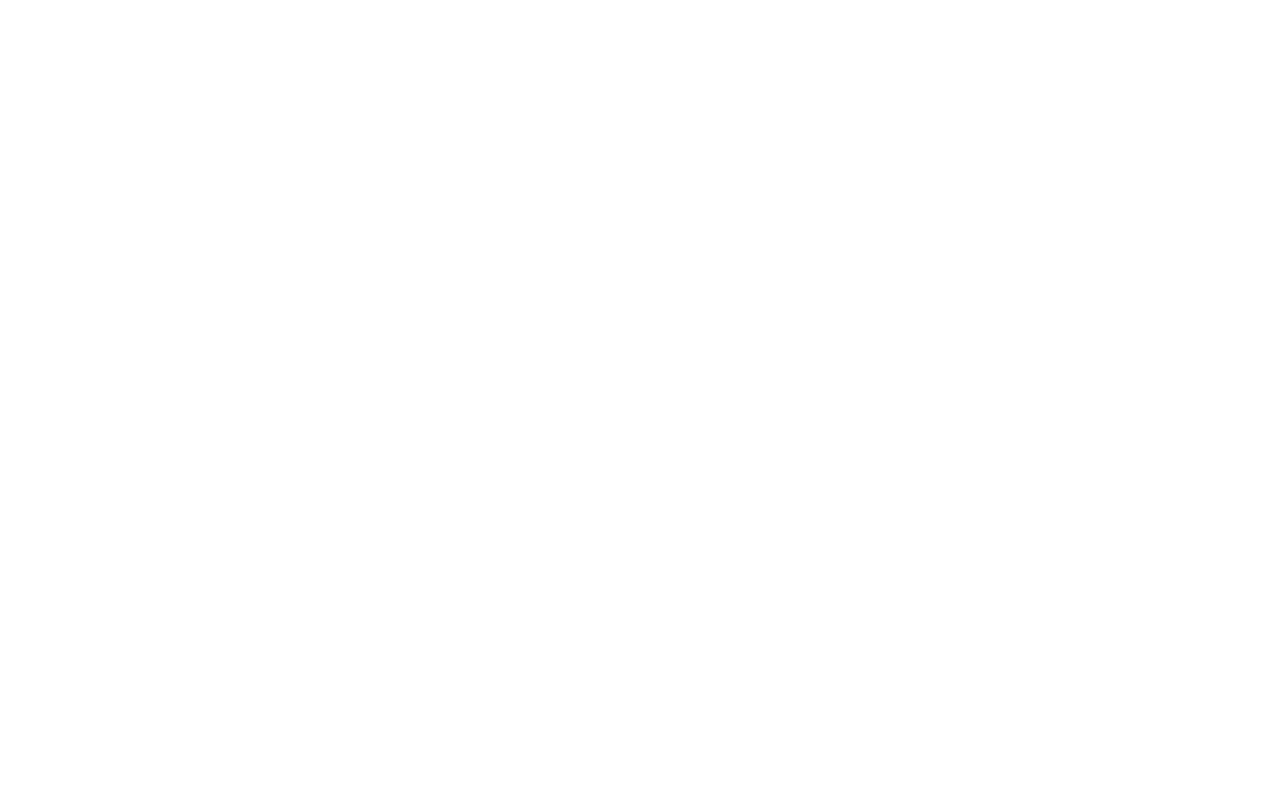
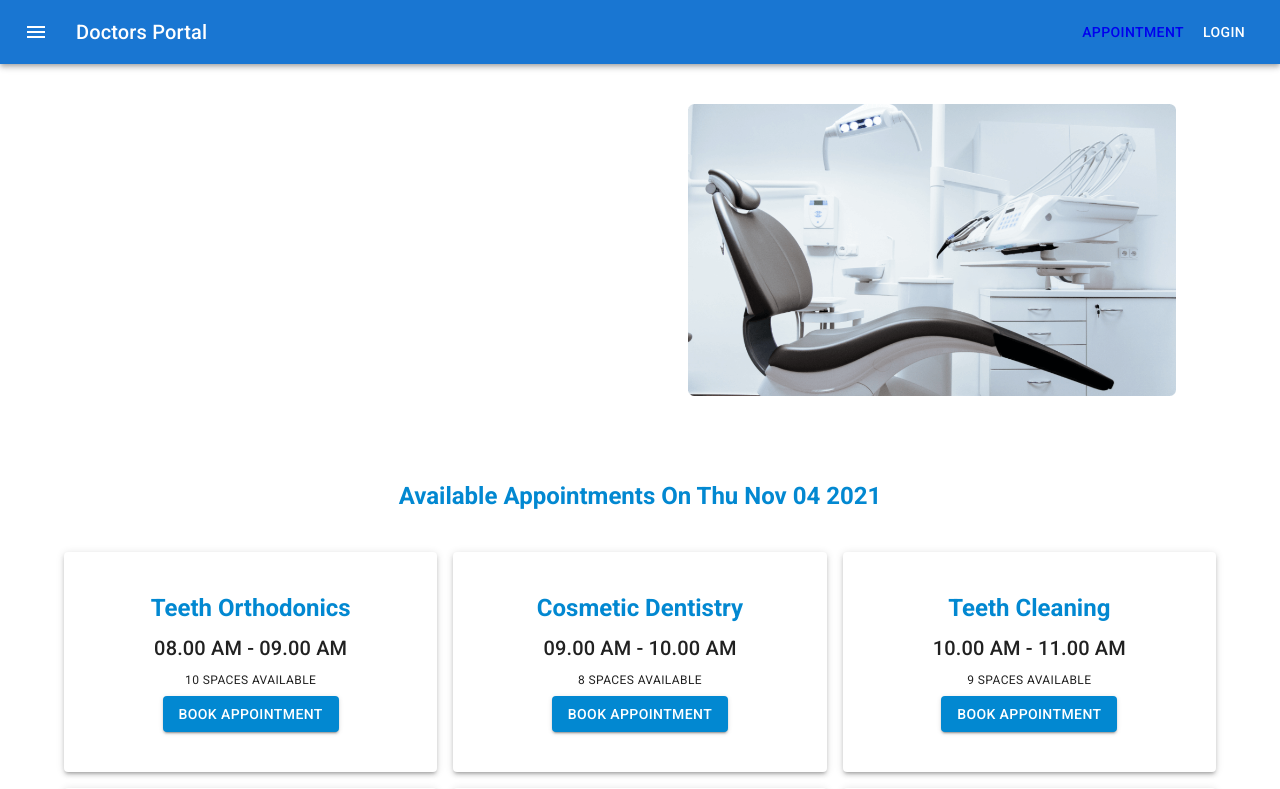
Before and after one commit to Abdullah-Al-Akash/doctors-portal-client, a React (Create React App) app: page /appointment in a window 1280 px wide. Shown: the top 789 px of the page. Built offline with nearby package versions, Linux system fonts and the light colour scheme.

Commit message:
Update Available Appointment Section

```diff
--- a/package.json
+++ b/package.json
@@ -6,10 +6,12 @@
     "@emotion/react": "^11.5.0",
     "@emotion/styled": "^11.3.0",
     "@mui/icons-material": "^5.0.5",
+    "@mui/lab": "^5.0.0-alpha.53",
     "@mui/material": "^5.0.6",
     "@testing-library/jest-dom": "^5.11.4",
     "@testing-library/react": "^11.1.0",
     "@testing-library/user-event": "^12.1.10",
+    "date-fns": "^2.25.0",
     "react": "^17.0.2",
     "react-dom": "^17.0.2",
     "react-router-dom": "^5.3.0",
--- a/src/App.js
+++ b/src/App.js
@@ -6,6 +6,7 @@ import {
   Link
 } from "react-router-dom";
 import Home from './pages/Home/Home/Home';
+import Appointment from './pages/Appointment/Appointment/Appointment';
 
 function App() {
   return (
@@ -17,7 +18,9 @@ function App() {
           </Route>
           <Route path="/home">
             <Home />
-
+          </Route>
+          <Route path="/appointment">
+            <Appointment />
           </Route>
         </Switch>
       </Router>
--- /dev/null
+++ b/src/pages/Appointment/Appointment/Appointment.js
@@ -0,0 +1,17 @@
+import React from 'react';
+import Navigation from '../../Shared/Navigation/Navigation';
+import AppointmentHeader from '../AppointmentHeader/AppointmentHeader';
+import AvailableAppointment from '../AvailableAppointment/AvailableAppointment';
+
+const Appointment = () => {
+        const [date, setDate] = React.useState(new Date());
+        return (
+                <div>
+                        <Navigation />
+                        <AppointmentHeader date={date} setDate={setDate} />
+                        <AvailableAppointment date={date} setDate={setDate} />
+                </div>
+        );
+};
+
+export default Appointment;
--- /dev/null
+++ b/src/pages/Appointment/AppointmentHeader/AppointmentHeader.js
@@ -0,0 +1,25 @@
+import { Container, Grid } from '@mui/material';
+import { Box } from '@mui/system';
+import React from 'react';
+import chair from '../../../images/chair.png'
+import bg from '../../../images/bg.png'
+import Calender from '../../Shared/Calender/Calender.js'
+
+const AppointmentHeader = ({ date, setDate }) => {
+        return (
+                <Container>
+                        <Grid container spacing={2}>
+                                <Grid item xs={12} md={6}>
+                                        <Calender date={date} setDate={setDate}></Calender>
+                                </Grid>
+                                <Grid item xs={12} md={6}>
+                                        <Box sx={{ p: 5 }}>
+                                                <img style={{ width: '100%' }} src={chair} alt="" />
+                                        </Box>
+                                </Grid>
+                        </Grid>
+                </Container>
+        );
+};
+
+export default AppointmentHeader;
--- /dev/null
+++ b/src/pages/Appointment/AvailableAppointment/AvailableAppointment.js
@@ -0,0 +1,69 @@
+import { Container, Grid, Typography } from '@mui/material';
+import React from 'react';
+import Booking from '../Booking/Booking';
+
+const bookings = [
+        {
+                id: 1,
+                name: 'Teeth Orthodonics',
+                time: '08.00 AM - 09.00 AM',
+                space: 10,
+        },
+        {
+                id: 2,
+                name: 'Cosmetic Dentistry',
+                time: '09.00 AM - 10.00 AM',
+                space: 8,
+        },
+        {
+                id: 3,
+                name: 'Teeth Cleaning',
+                time: '10.00 AM - 11.00 AM',
+                space: 9,
+        },
+        {
+                id: 4,
+                name: 'Cavity Protection',
+                time: '11.00 AM - 12.00 PM',
+                space: 5,
+        },
+        {
+                id: 5,
+                name: 'Pediatric Dental',
+                time: '06.00 PM - 07.00 PM',
+                space: 10,
+        },
+        {
+                id: 6,
+                name: 'Oral Surgery',
+                time: '07.00 PM - 08.00 PM',
+                space: 10,
+        },
+]
+
+const AvailableAppointment = ({ date, setDate }) => {
+        return (
+                <Container>
+                        <Typography variant="h5" sx={{
+                                textAlign: "center",
+                                color: 'info.main',
+                                py: 5,
+                                fontWeight: 'bold'
+                        }}>
+                                Available Appointments On {date.toDateString()}
+                        </Typography>
+                        <Grid container spacing={2}>
+                                {
+                                        bookings.map(booking => <Booking
+                                                key={booking.id}
+                                                booking={booking}
+                                        >
+
+                                        </Booking>)
+                                }
+                        </Grid>
+                </Container>
+        );
+};
+
+export default AvailableAppointment;
--- /dev/null
+++ b/src/pages/Appointment/Booking/Booking.js
@@ -0,0 +1,24 @@
+import { Button, Grid, Paper, Typography } from '@mui/material';
+import React from 'react';
+
+const Booking = (props) => {
+        const { name, time, space } = props.booking;
+        return (
+                <Grid item xs={12} sm={6} md={4}>
+                        <Paper elevation={3} sx={{ py: 5, textAlign: 'center' }} >
+                                <Typography sx={{ fontWeight: '600', color: 'info.main' }} variant="h5" gutterBottom component="div">
+                                        {name}
+                                </Typography>
+                                <Typography sx={{ fontWeight: '500' }} variant="h6" gutterBottom component="div">
+                                        {time}
+                                </Typography>
+                                <Typography variant="caption" display="block" gutterBottom>
+                                        {space} SPACES AVAILABLE
+                                </Typography>
+                                <Button sx={{ backgroundColor: 'info.main' }} variant="contained">Book Appointment</Button>
+                        </Paper>
+                </Grid>
+        );
+};
+
+export default Booking;
--- a/src/pages/Home/Banner/Banner.js
+++ b/src/pages/Home/Banner/Banner.js
@@ -27,7 +27,7 @@ const Banner = () => {
                                 <Grid container spacing={2}>
                                         <Grid item xs={12} md={6} style={verticalCenter}>
                                                 <Box>
-                                                        <Typography variant="h3" sx={{}}>
+                                                        <Typography variant="h3" sx={{ fontWeight: "bold" }}>
                                                                 Your New Smile <br />
                                                                 From Here
                                                         </Typography>
--- /dev/null
+++ b/src/pages/Shared/Calender/Calender.js
@@ -0,0 +1,26 @@
+import React from 'react';
+import isWeekend from 'date-fns/isWeekend';
+import TextField from '@mui/material/TextField';
+import AdapterDateFns from '@mui/lab/AdapterDateFns';
+import LocalizationProvider from '@mui/lab/LocalizationProvider';
+import StaticDatePicker from '@mui/lab/StaticDatePicker';
+
+
+
+const Calender = ({ date, setDate }) => {
+
+        return (
+                <LocalizationProvider dateAdapter={AdapterDateFns}>
+                        <StaticDatePicker
+                                displayStaticWrapperAs="desktop"
+                                value={date}
+                                onChange={(newValue) => {
+                                        setDate(newValue);
+                                }}
+                                renderInput={(params) => <TextField {...params} />}
+                        />
+                </LocalizationProvider>
+        );
+};
+
+export default Calender;
--- a/src/pages/Shared/Navigation/Navigation.js
+++ b/src/pages/Shared/Navigation/Navigation.js
@@ -6,6 +6,7 @@ import Typography from '@mui/material/Typography';
 import Button from '@mui/material/Button';
 import IconButton from '@mui/material/IconButton';
 import MenuIcon from '@mui/icons-material/Menu';
+import { Link } from 'react-router-dom';
 
 const Navigation = () => {
         return (
@@ -25,6 +26,9 @@ const Navigation = () => {
                                                 <Typography variant="h6" component="div" sx={{ flexGrow: 1 }}>
                                                         Doctors Portal
                                                 </Typography>
+                                                <Link to="appointment">
+                                                        <Button color="inherit">Appointment</Button>
+                                                </Link>
                                                 <Button color="inherit">Login</Button>
                                         </Toolbar>
                                 </AppBar>
```
Also changed, not shown: src/pages/Appointment/BookingModal/BookingModal.js (added), 1 other file (tests, documents, lock files or other folders).
